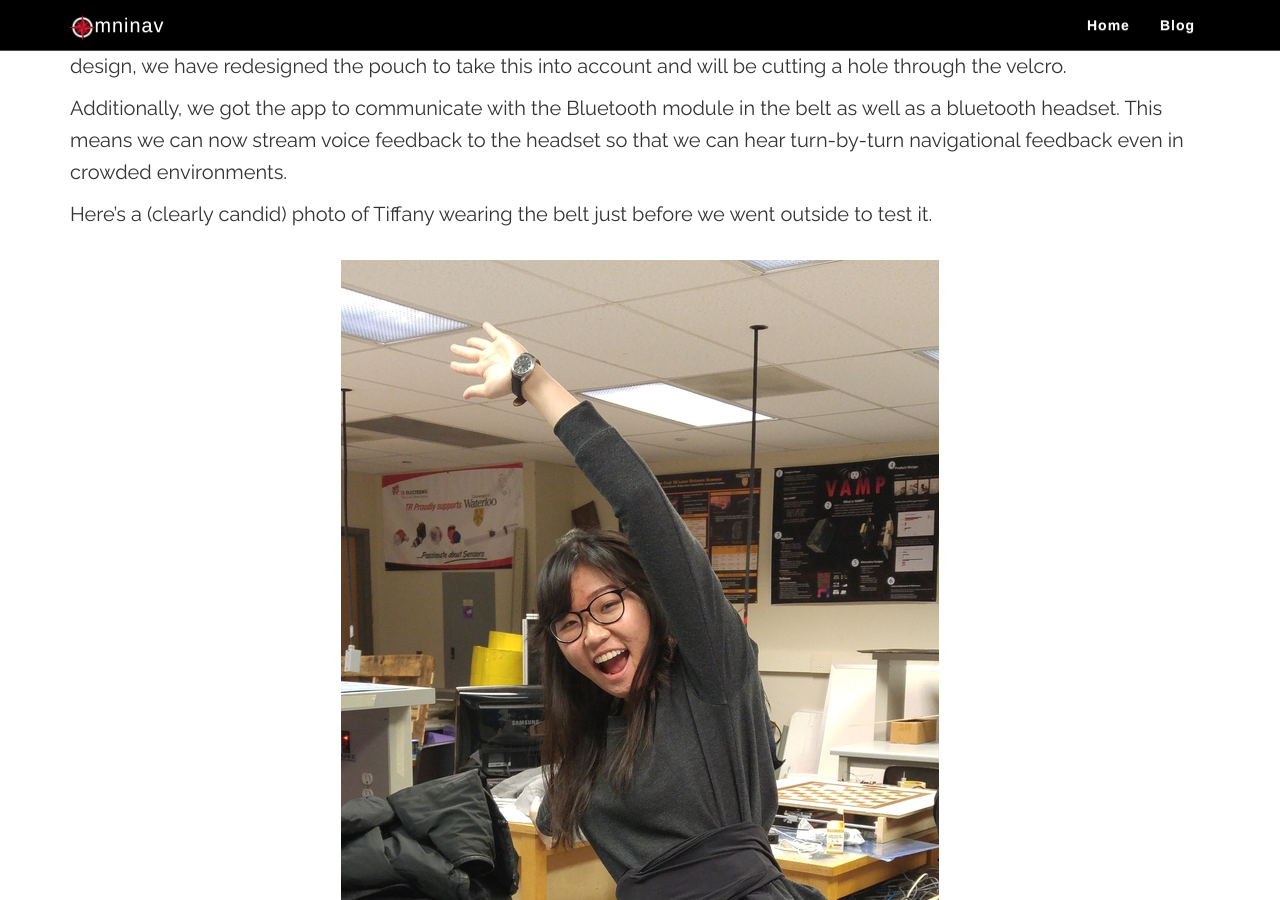
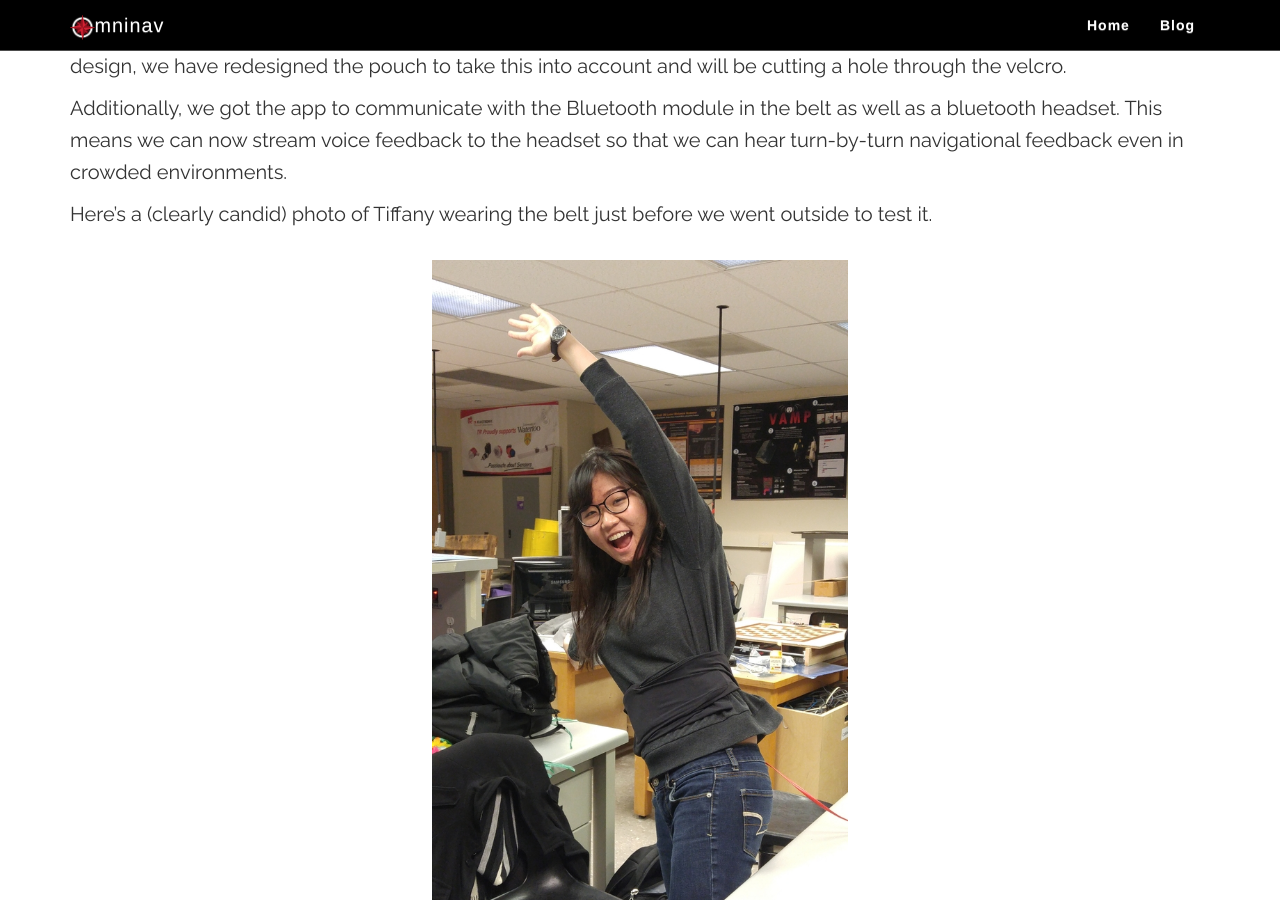
Before and after one commit to hansmaryil/OmniNav, a Jekyll site: the page built from _posts/2017-03-05-polishing-working-prototype.md, in a window 1280 px wide and 900 px high, scrolled down 831 px. Built offline with Jekyll 4.4.1, drawn with Linux system fonts in a browser that asks for light colours; some web fonts are replaced.

Commit message:
change width and height of pic

```diff
--- a/_posts/2017-03-05-polishing-working-prototype.md
+++ b/_posts/2017-03-05-polishing-working-prototype.md
@@ -34,5 +34,5 @@ Additionally, we got the app to communicate with the Bluetooth module in the bel
 Here's a (clearly candid) photo of Tiffany wearing the belt just before we went outside to test it.
 
 <div style="display: flex; justify-content: center;">
-    <img src="/images/blog/2017-03-05/tiffany_wearing_belt.png" alt="candid photo of Tiffany wearing the belt" style="padding:20px" />
+    <img src="/images/blog/2017-03-05/tiffany_wearing_belt.png" alt="candid photo of Tiffany wearing the belt" width="40%" height="40%" style="padding:20px" />
 </div>
```
